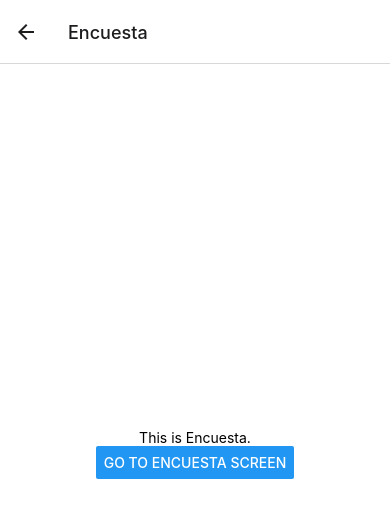
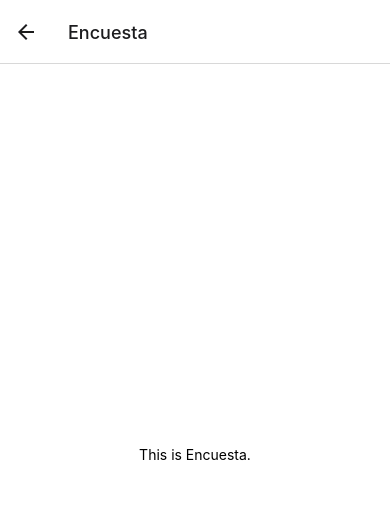
Before and after one commit to Pedrosan26/Hey-dashboard, a React Native app in the folder heydashboard/: screen /Encuesta in a window 390 px wide. Shown: the top 518 px of the page. Built offline with nearby package versions, Linux system fonts and the light colour scheme.

Commit message:
refactor: remove unused code and fix navigation in Encuesta.js

```diff
--- a/heydashboard/screens/Encuesta.js
+++ b/heydashboard/screens/Encuesta.js
@@ -6,10 +6,6 @@ export default function HomeScreen({ navigation }) {
   return (
     <View style={styles.container}>
       <Text>This is Encuesta.</Text>
-      <Button
-        title="Go to Encuesta Screen"
-        onPress={() => navigation.navigate('Encuesta')}
-      />
       <StatusBar style="auto" />
     </View>
   );
```
